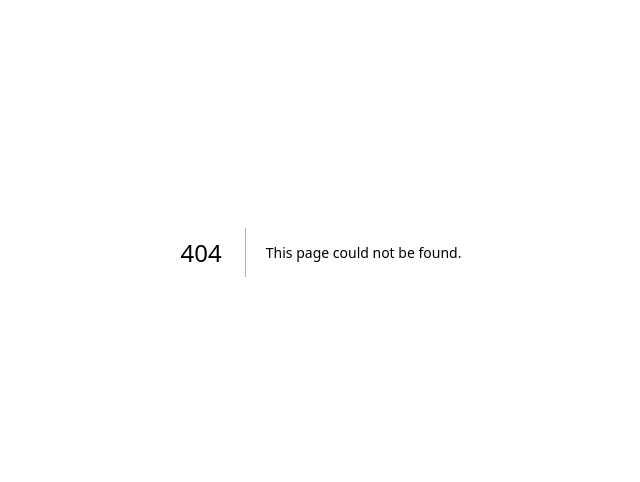
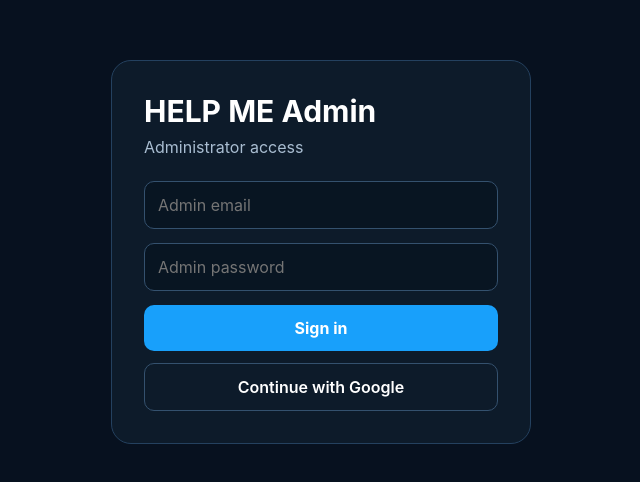
Before and after one commit to saiedahm/HELP-ME, a Next.js app in the folder apps/web/: page /admin/login in a window 1280 px wide. Before the commit this address had no page. Shown: the part 148-630 px from the top of the page, without its empty margins (319-959 px from the left). Built offline with nearby package versions, Linux system fonts and the light colour scheme; no server answers.

Commit message:
Add secure admin login page

```diff
--- /dev/null
+++ b/apps/web/app/admin/login/page.tsx
@@ -0,0 +1,40 @@
+import { signIn } from "../../../auth";
+
+export default function AdminLoginPage() {
+  return (
+    <main style={{ minHeight: "100vh", display: "grid", placeItems: "center", padding: 24, background: "#07111f", color: "#fff" }}>
+      <section style={{ width: "100%", maxWidth: 420, padding: 32, borderRadius: 20, background: "#0d1b2a", border: "1px solid #24415f" }}>
+        <h1 style={{ margin: 0, fontSize: 30 }}>HELP ME Admin</h1>
+        <p style={{ color: "#a9bdd1", marginTop: 8 }}>Administrator access</p>
+
+        <form
+          action={async (formData) => {
+            "use server";
+            await signIn("credentials", {
+              email: formData.get("email"),
+              password: formData.get("password"),
+              redirectTo: "/admin",
+            });
+          }}
+          style={{ display: "grid", gap: 14, marginTop: 24 }}
+        >
+          <input name="email" type="email" required placeholder="Admin email" autoComplete="username" style={{ padding: 13, borderRadius: 10, border: "1px solid #34516e", background: "#081522", color: "#fff" }} />
+          <input name="password" type="password" required placeholder="Admin password" autoComplete="current-password" style={{ padding: 13, borderRadius: 10, border: "1px solid #34516e", background: "#081522", color: "#fff" }} />
+          <button type="submit" style={{ padding: 13, border: 0, borderRadius: 10, background: "#18a0fb", color: "#fff", fontWeight: 700, cursor: "pointer" }}>Sign in</button>
+        </form>
+
+        <form
+          action={async () => {
+            "use server";
+            await signIn("google", { redirectTo: "/admin" });
+          }}
+          style={{ marginTop: 12 }}
+        >
+          <button type="submit" style={{ width: "100%", padding: 13, borderRadius: 10, border: "1px solid #34516e", background: "transparent", color: "#fff", fontWeight: 600, cursor: "pointer" }}>
+            Continue with Google
+          </button>
+        </form>
+      </section>
+    </main>
+  );
+}
```
